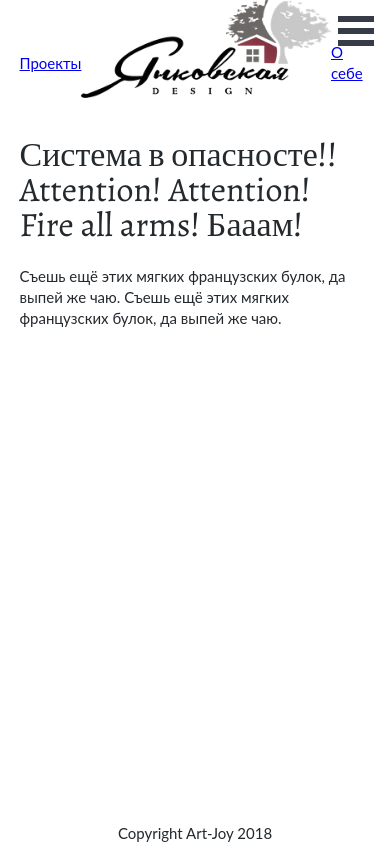
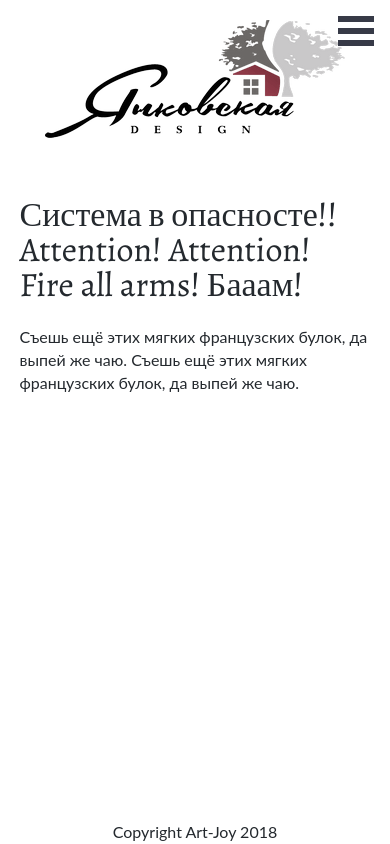
Before and after one commit to synonymouse/art-joy, a Gatsby site: page / in a window 390 px wide. Built offline with nearby package versions, Linux system fonts and the light colour scheme; Gatsby itself is replaced by a stand-in of ours; a web font is replaced by a local one.

Commit message:
added media querys and some styling

```diff
--- a/package.json
+++ b/package.json
@@ -12,7 +12,9 @@
     "react": "^16.5.1",
     "react-burger-menu": "^2.5.3",
     "react-dom": "^16.5.1",
-    "react-helmet": "^5.2.0"
+    "react-helmet": "^5.2.0",
+    "react-photo-gallery": "^6.2.1",
+    "react-responsive": "^5.0.0"
   },
   "keywords": [
     "gatsby"
--- a/src/components/Header.module.css
+++ b/src/components/Header.module.css
@@ -2,4 +2,10 @@
   display: flex;
   align-items: center;
   justify-content: center;
+  padding-top: 20px;
+  padding-bottom: 20px;
 }
+.logo {
+  margin-right: 20px;
+  margin-left: 20px;
+}
--- a/src/components/header.js
+++ b/src/components/header.js
@@ -1,20 +1,26 @@
-import React from 'react'
-import { Link } from 'gatsby'
-import classNames from 'classnames'
-import styles from './Header.module.css'
-import logo from '../images/logo.png'
-import './Header.module.css'
+import React from 'react';
+import { Link, Match } from 'gatsby';
+import MediaQuery from 'react-responsive';
+import classNames from 'classnames';
+import styles from './Header.module.css';
+import logo from '../images/logo.png';
+import './Header.module.css';
 
 const Header = props => (
   <header className={classNames(props.className, 'container-full')}>
     <div className={classNames(styles.header, 'container')}>
-      <Link to="/projects">Проекты</Link>
+      {console.log(props.match)}
+      <MediaQuery minDeviceWidth={1200}>
+        <Link to="/projects">Проекты</Link>
+      </MediaQuery>
       <Link to="/" exact={true}>
-        <img src={logo} className="App-logo" alt="logo" />
+        <img src={logo} className={styles.logo} alt="logo" />
       </Link>
-      <Link to="/about">О себе</Link>
+      <MediaQuery minDeviceWidth={1200}>
+        <Link to="/about">О себе</Link>
+      </MediaQuery>
     </div>
   </header>
-)
+);
 
-export default Header
+export default Header;
--- a/src/styles/typography.css
+++ b/src/styles/typography.css
@@ -5,7 +5,7 @@
   font-family: var(--ff-text);
   line-height: var(--ff-line-height-global);
   font-size: var(--ff-size-global);
-  color: var(--ff-text-color);
+  color: var(--color-primary);
 }
 
 h1 {
--- a/src/styles/variables.css
+++ b/src/styles/variables.css
@@ -1,5 +1,8 @@
 :root {
-  --ff-size-global: 15px;
+  --color-primary: #24292e;
+  --color-secondary: #883744;
+
+  --ff-size-global: 16px;
   --ff-line-height-global: 1.429;
   --ff-h1-size: 2.125rem;
   --ff-h1-line-height: 2.2rem;
@@ -9,7 +12,6 @@
 
   --ff-text: 'Lato', sans-serif;
   --ff-text-weight: 400;
-  --ff-text-color: #24292e;
 
   --global-margin: 0 5%;
   --global-padding: 0 5%;
```
Also changed, not shown: src/components/layout.js (+16 -16 lines), 2 other files.
